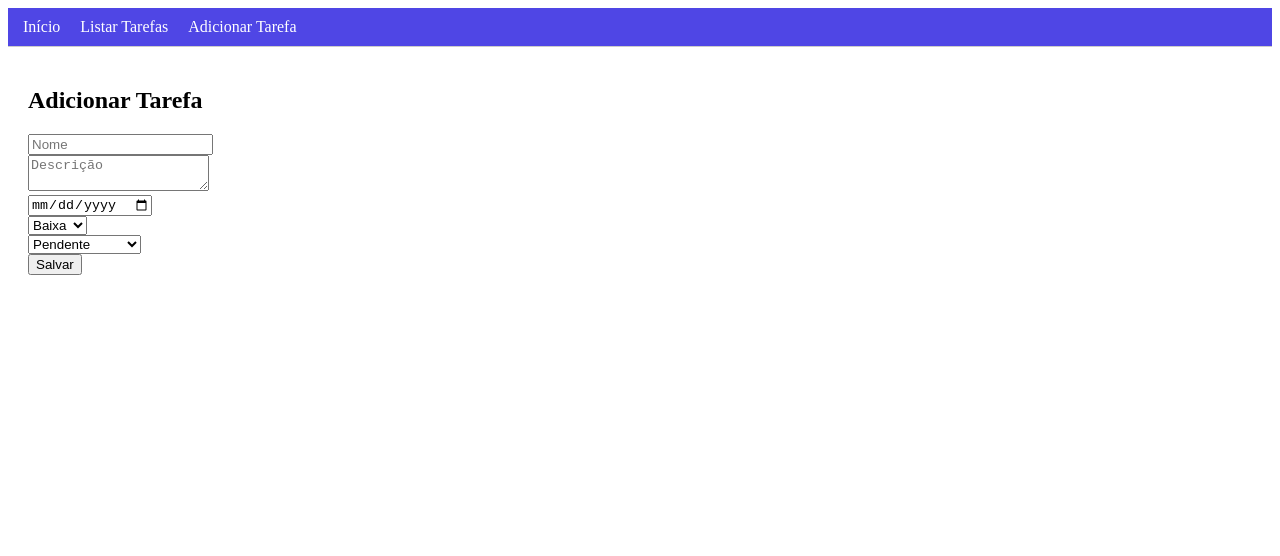
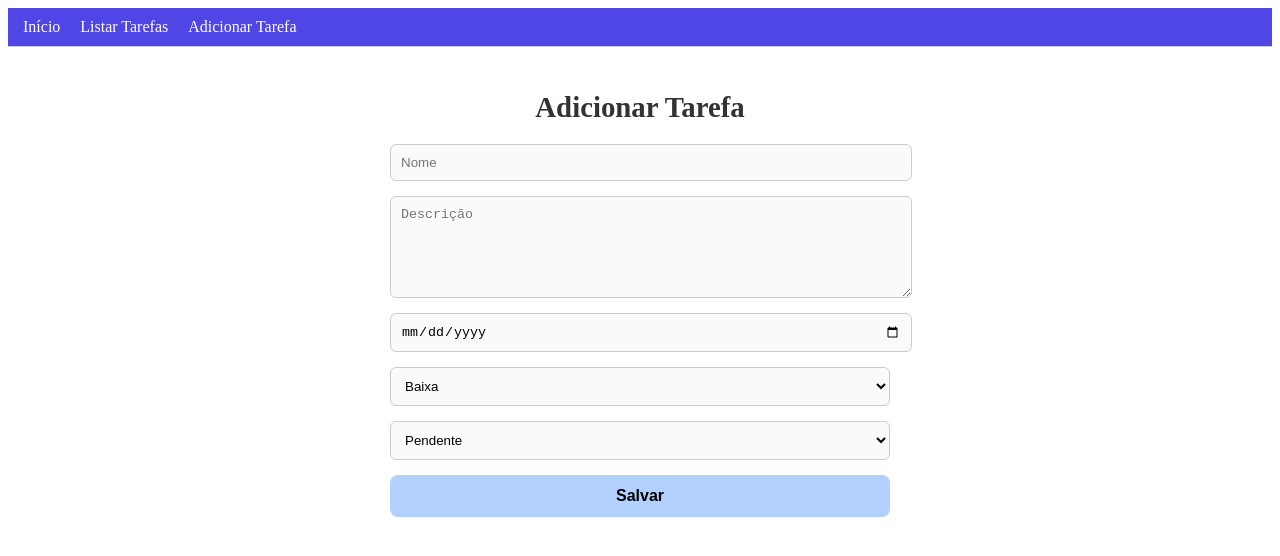
Before and after one commit to DanielaVenturi/ListaTarefa-Front, a Vue app in the folder listatarefa-front/: page /add in a window 1280 px wide. Shown: the top 556 px of the page. Built offline with nearby package versions, Linux system fonts and the light colour scheme.

Commit message:
css de adicionar tarefas e mensagem de sucesso

```diff
--- a/listatarefa-front/src/views/addTarefas.vue
+++ b/listatarefa-front/src/views/addTarefas.vue
@@ -25,34 +25,111 @@
 </script>
 
 <template>
-    <div style="padding:20px;">
-      <h2>Adicionar Tarefa</h2>
+  <div class="add-container">
+    <h2 class="titulo">Adicionar Tarefa</h2>
 
-      <form @submit.prevent="add">
-
+    <form @submit.prevent="add" class="form">
       <input
         v-model="tarefa.nome"
         placeholder="Nome"
         required
-        /><br />
+        class="input"
+      />
 
-        <textarea v-model="tarefa.descricao" placeholder="Descrição"></textarea><br />
+      <textarea
+        v-model="tarefa.descricao"
+        placeholder="Descrição"
+        class="textarea"
+      ></textarea>
 
-        <input type="date" v-model="tarefa.data" /><br />
+      <input type="date" v-model="tarefa.data" class="input" />
 
-        <select v-model="tarefa.nivel">
+      <select v-model="tarefa.nivel" class="select">
         <option value="baixa">Baixa</option>
         <option value="media">Média</option>
         <option value="alta">Alta</option>
-        </select><br />
+      </select>
 
-        <select v-model="tarefa.status">
+      <select v-model="tarefa.status" class="select">
         <option value="pendente">Pendente</option>
         <option value="em andamento">Em andamento</option>
         <option value="concluída">Concluída</option>
-        </select><br />
+      </select>
 
-        <button type="submit">Salvar</button>
+      <button type="submit" class="btn-salvar">Salvar</button>
     </form>
   </div>
 </template>
+
+<style scoped>
+.add-container {
+  max-width: 500px;
+  margin: auto;
+  padding: 20px;
+}
+
+.titulo {
+  text-align: center;
+  margin-bottom: 20px;
+  font-size: 1.8rem;
+  color: #333;
+}
+
+/* Form */
+.form {
+  display: flex;
+  flex-direction: column;
+  gap: 15px;
+}
+
+/* Inputs */
+.input,
+.select,
+.textarea {
+  padding: 10px;
+  border-radius: 6px;
+  border: 1px solid #ccc;
+  background: #fafafa;
+  transition: 0.2s;
+  width: 100%;
+}
+
+.input:focus,
+.select:focus,
+.textarea:focus {
+  border-color: #999;
+  box-shadow: 0 0 5px #ccc;
+}
+
+.textarea {
+  resize: vertical;
+  height: 80px;
+}
+
+/* Botão */
+.btn-salvar {
+  padding: 12px;
+  border: 0;
+  border-radius: 8px;
+  background: #b3d1ff;
+  cursor: pointer;
+  transition: 0.2s;
+  font-size: 1rem;
+  font-weight: bold;
+}
+
+.btn-salvar:hover {
+  background: #96bfff;
+}
+
+/* Responsividade */
+@media (max-width: 600px) {
+  .titulo {
+    font-size: 1.5rem;
+  }
+
+  .btn-salvar {
+    width: 100%;
+  }
+}
+</style>
```
Lines whose indentation alone changed are shown as unchanged.
